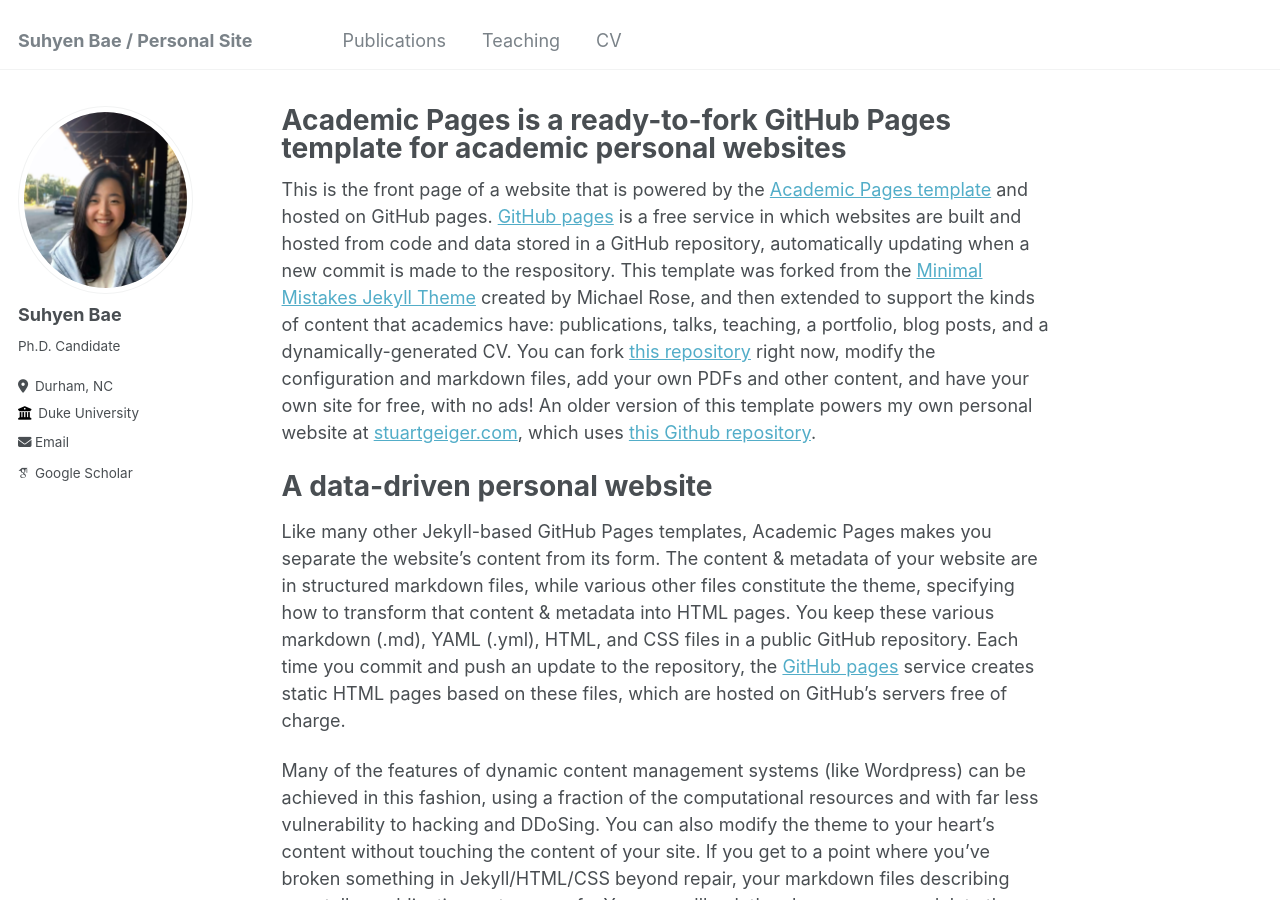
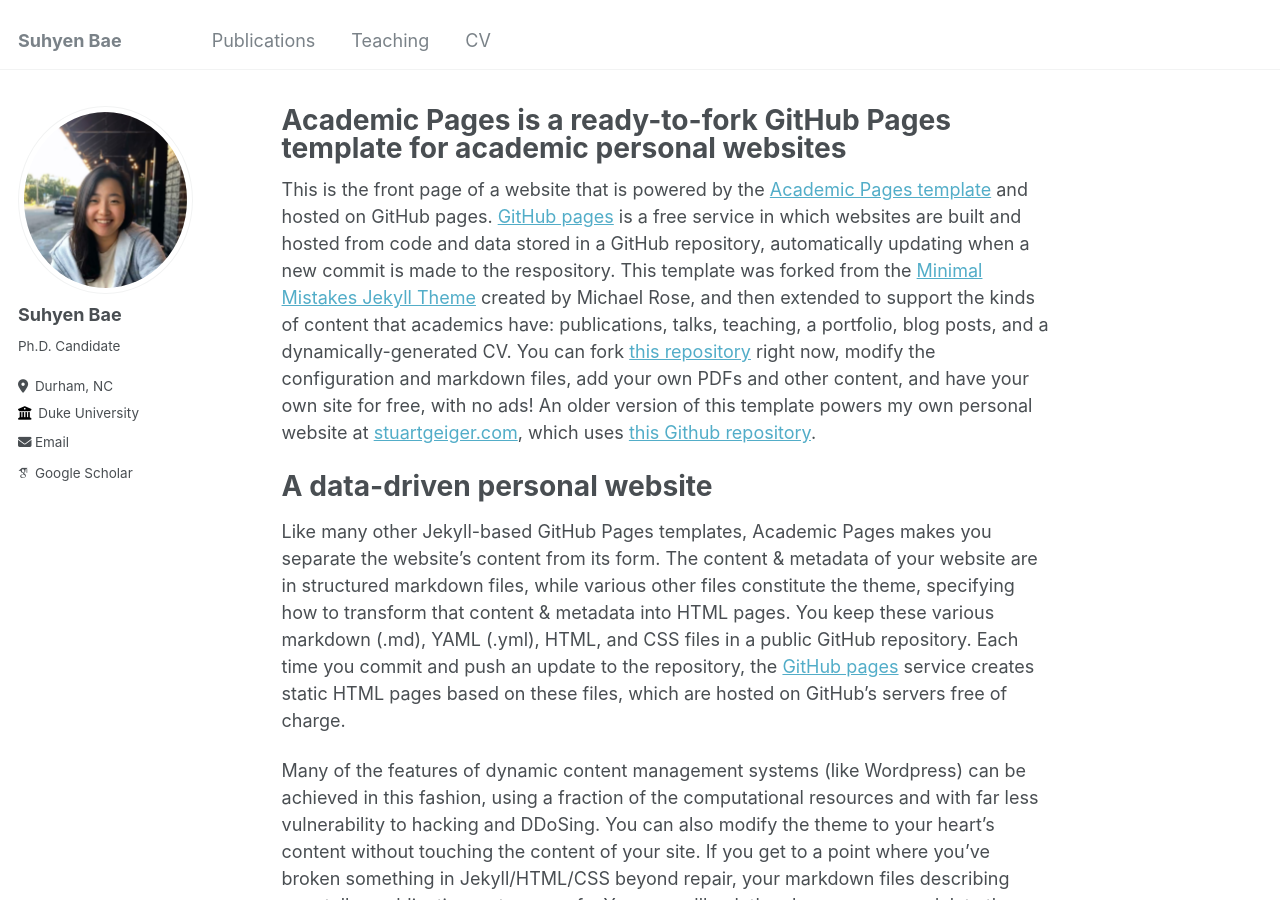
Before and after one commit to suhyenbae/suhyenbae.github.io, a Jekyll site: the page built from _pages/about.md, in a window 1280 px wide and 900 px high. Built offline with Jekyll 4.4.1, drawn with Linux system fonts in a browser that asks for light colours; some web fonts are replaced.

Commit message:
Update _config.yml

```diff
--- a/_config.yml
+++ b/_config.yml
@@ -8,7 +8,7 @@
 
 # Basic Site Settings
 locale                   : "en-US"
-title                    : "Suhyen Bae / Personal Site"
+title                    : "Suhyen Bae"
 title_separator          : "-"
 name                     : &name "Suhyen Bae"
 description              : &description "Ph.D. Candidate"
```
